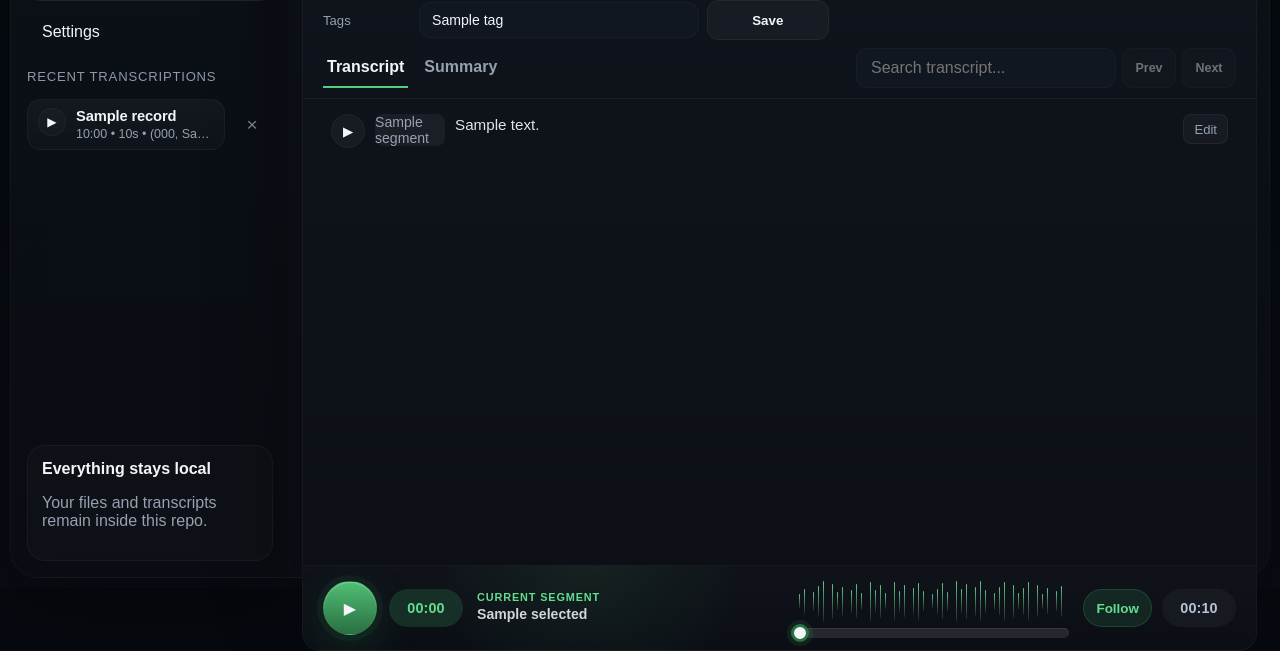
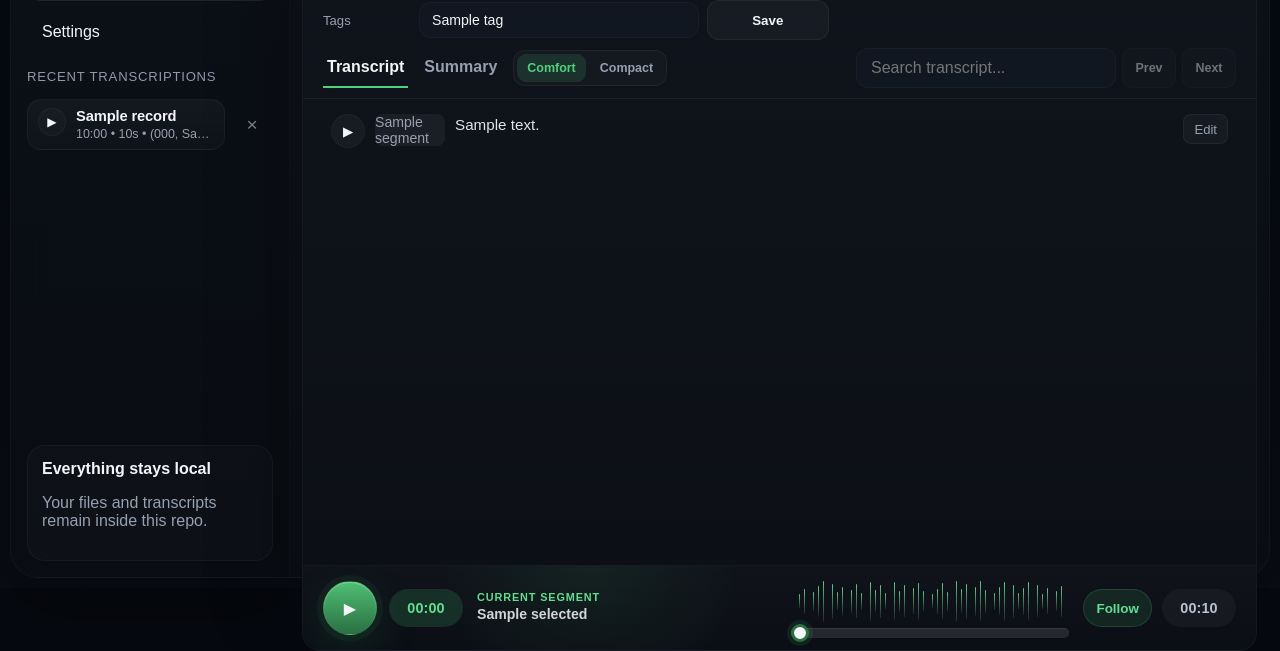
Before and after one commit to burnz0/whisper-local, a Flask app: template templates/index.html in a window 1280 px wide. Shown: the part 212-863 px from the top of the page. Run offline with Flask 3, Linux system fonts and the light colour scheme; the template is opened without the code that fills it: most values are stand-ins (such as "Sample title", 1, 10 or a date in 2020); some libraries are stand-ins or nearby versions.

Commit message:
Add transcript density control

```diff
--- a/static/app.js
+++ b/static/app.js
@@ -15,6 +15,8 @@
   const searchNext = document.getElementById("segment-search-next");
   const tabs = document.querySelectorAll(".tab");
   const panes = document.querySelectorAll(".pane");
+  const densityButtons = document.querySelectorAll("[data-density]");
+  const segmentList = document.getElementById("segment-list");
   const copyButton = document.getElementById("copy-button");
   const renameButton = document.getElementById("rename-button");
   const deleteButton = document.getElementById("delete-button");
@@ -53,6 +55,7 @@
   const segmentRows = Array.from(document.querySelectorAll(".segment[data-start]"));
   let lastActiveSegment = null;
   let followPlayback = window.localStorage.getItem("whisperLocal.followPlayback") !== "false";
+  let transcriptDensity = window.localStorage.getItem("whisperLocal.transcriptDensity") || "comfortable";
   const formatTime = (seconds) => {
     const total = Math.max(0, Math.floor(seconds || 0));
     const mins = Math.floor(total / 60);
@@ -119,6 +122,25 @@
     tabs.forEach((item) => item.classList.toggle("is-active", item.dataset.tabTarget === targetId));
     panes.forEach((pane) => pane.classList.toggle("is-active", pane.id === targetId));
   };
+
+  const setTranscriptDensity = (density) => {
+    transcriptDensity = density === "compact" ? "compact" : "comfortable";
+    if (segmentList) {
+      segmentList.classList.toggle("is-compact", transcriptDensity === "compact");
+    }
+    densityButtons.forEach((button) => {
+      const isActive = button.dataset.density === transcriptDensity;
+      button.classList.toggle("is-active", isActive);
+      button.setAttribute("aria-pressed", String(isActive));
+    });
+    window.localStorage.setItem("whisperLocal.transcriptDensity", transcriptDensity);
+  };
+
+  setTranscriptDensity(transcriptDensity);
+
+  densityButtons.forEach((button) => {
+    button.addEventListener("click", () => setTranscriptDensity(button.dataset.density));
+  });
 
   const setPlayingState = (isPlaying) => {
     document.body.classList.toggle("is-playing", isPlaying);
--- a/static/styles.css
+++ b/static/styles.css
@@ -679,6 +679,40 @@ input[type="search"] {
   border-bottom-color: var(--green);
 }
 
+.density-toggle {
+  display: inline-flex;
+  align-items: center;
+  gap: 4px;
+  min-height: 36px;
+  padding: 3px;
+  border-radius: 12px;
+  border: 1px solid rgba(255, 255, 255, 0.05);
+  background: rgba(255, 255, 255, 0.025);
+}
+
+.density-button {
+  min-height: 28px;
+  border: 0;
+  border-radius: 9px;
+  background: transparent;
+  color: var(--muted);
+  cursor: pointer;
+  font: inherit;
+  font-size: 0.78rem;
+  font-weight: 750;
+  padding: 0 10px;
+}
+
+.density-button.is-active {
+  background: rgba(82, 207, 125, 0.14);
+  color: var(--green);
+}
+
+.density-button:hover:not(.is-active) {
+  background: rgba(255, 255, 255, 0.05);
+  color: var(--text);
+}
+
 .search-box {
   margin-left: auto;
   width: min(380px, 100%);
--- a/templates/index.html
+++ b/templates/index.html
@@ -173,6 +173,10 @@
           <section class="tabs">
             <button class="tab is-active" data-tab-target="transcript-pane">Transcript</button>
             <button class="tab" data-tab-target="summary-pane">Summary</button>
+            <div class="density-toggle" aria-label="Transcript density">
+              <button class="density-button is-active" type="button" data-density="comfortable" aria-pressed="true">Comfort</button>
+              <button class="density-button" type="button" data-density="compact" aria-pressed="false">Compact</button>
+            </div>
             <div class="search-box">
               <div class="search-input-row">
                 <input type="search" id="segment-search" placeholder="Search transcript...">
```
Also changed, not shown: other parts of static/styles.css (+33 -0 lines), TODO.md (+1 -1 lines).
